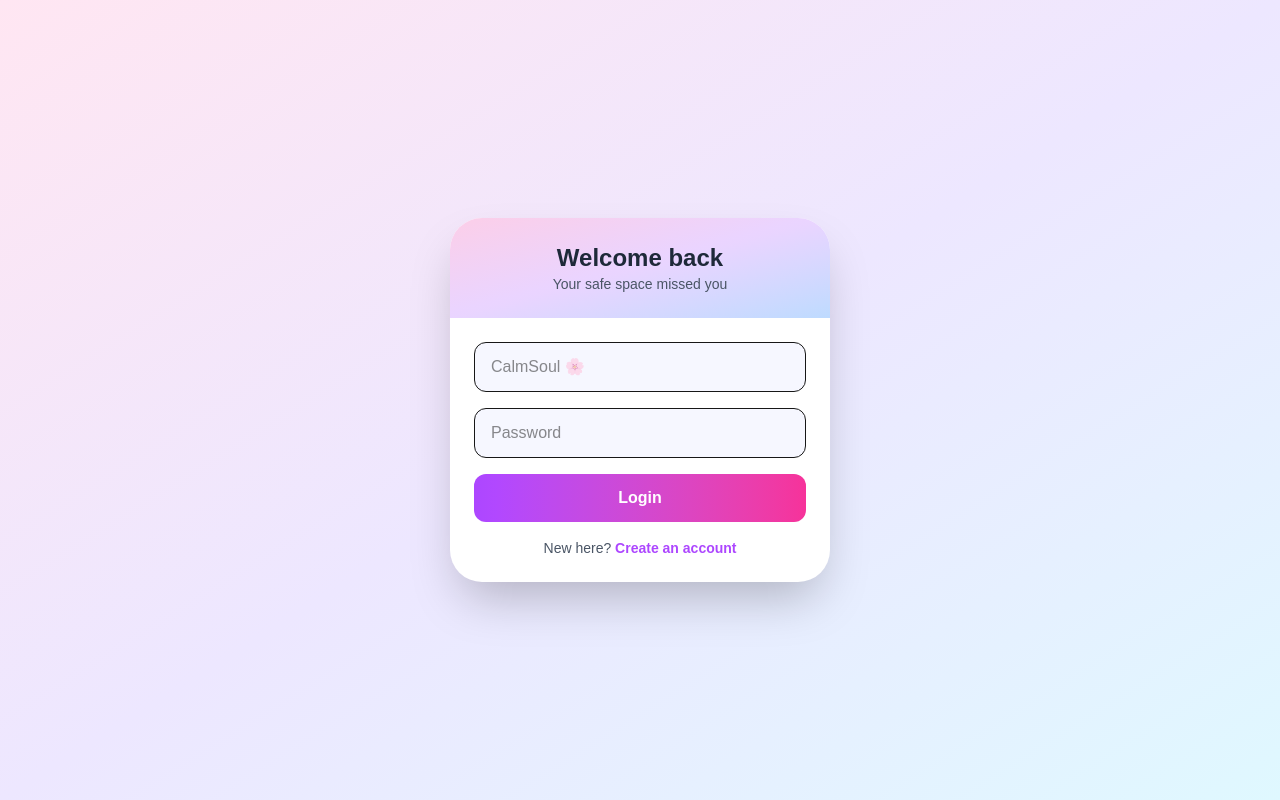
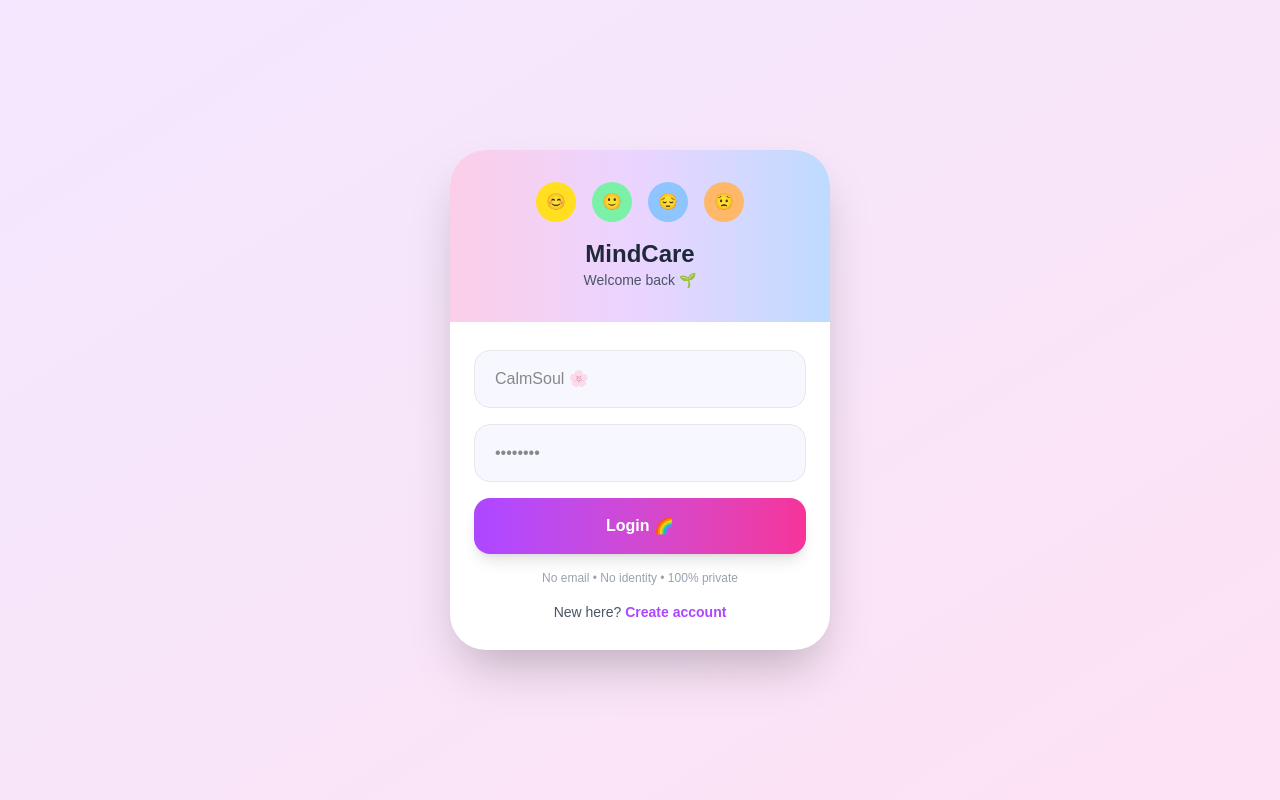
Before and after one commit to pranathirshetty/Techspirit, a Next.js app in the folder frontend/: page /login in a window 1280 px wide. Built offline with nearby package versions, Linux system fonts and the light colour scheme.

Commit message:
MINDCARE

```diff
--- a/frontend/app/login/page.tsx
+++ b/frontend/app/login/page.tsx
@@ -1,20 +1,21 @@
 "use client";
 
 import { useState } from "react";
-import { useRouter } from "next/navigation";
 import Link from "next/link";
 import { signInWithEmailAndPassword } from "firebase/auth";
 import { auth } from "../firebase";
+import { useRouter } from "next/navigation";
 
 export default function LoginPage() {
-  const router = useRouter();
   const [name, setName] = useState("");
   const [password, setPassword] = useState("");
   const [loading, setLoading] = useState(false);
+  const router = useRouter();
 
   const handleLogin = async () => {
     if (!name || !password) {
-      return alert("Fill all fields");
+      alert("Fill all fields 🙄");
+      return;
     }
 
     const cleanName = name.toLowerCase().replace(/\s+/g, "");
@@ -25,7 +26,7 @@ export default function LoginPage() {
       await signInWithEmailAndPassword(auth, fakeEmail, password);
       router.push("/home");
     } catch {
-      alert("Invalid name or password");
+      alert("Invalid name or password 😭");
     } finally {
       setLoading(false);
     }
@@ -33,43 +34,61 @@ export default function LoginPage() {
 
   return (
     <div className="min-h-screen flex items-center justify-center px-4
-      bg-gradient-to-br from-[#FFE6F2] via-[#EDE7FF] to-[#DFF8FF]">
+      bg-gradient-to-br from-[#f3e8ff] to-[#fde2f3]">
 
-      <div className="w-full max-w-[380px] bg-white rounded-[32px] shadow-2xl overflow-hidden">
+      <div className="w-full max-w-[380px] bg-white rounded-[36px] shadow-2xl overflow-hidden">
 
-        <div className="bg-gradient-to-br from-pink-200 via-purple-200 to-blue-200 p-6 text-center">
-          <h1 className="text-2xl font-bold text-gray-800">Welcome back</h1>
-          <p className="text-sm text-gray-600">Your safe space missed you</p>
+        {/* HEADER */}
+        <div className="px-6 py-8 text-center
+          bg-gradient-to-r from-pink-200 via-purple-200 to-blue-200">
+
+          <div className="flex justify-center gap-4 mb-4">
+            <div className="w-10 h-10 rounded-full bg-yellow-300 flex items-center justify-center">😊</div>
+            <div className="w-10 h-10 rounded-full bg-green-300 flex items-center justify-center">🙂</div>
+            <div className="w-10 h-10 rounded-full bg-blue-300 flex items-center justify-center">😔</div>
+            <div className="w-10 h-10 rounded-full bg-orange-300 flex items-center justify-center">😟</div>
+          </div>
+
+          <h1 className="text-2xl font-bold text-gray-800">MindCare</h1>
+          <p className="text-sm text-gray-600">Welcome back 🌱</p>
         </div>
 
-        <div className="p-6 space-y-4">
+        {/* FORM */}
+        <div className="px-6 py-7 space-y-4">
           <input
             placeholder="CalmSoul 🌸"
             value={name}
             onChange={(e) => setName(e.target.value)}
-            className="w-full px-4 py-3 rounded-xl bg-[#f6f7ff] border"
+            className="w-full px-5 py-4 rounded-2xl bg-[#f7f8ff]
+              border border-gray-200 focus:outline-none"
           />
 
           <input
             type="password"
-            placeholder="Password"
+            placeholder="••••••••"
             value={password}
             onChange={(e) => setPassword(e.target.value)}
-            className="w-full px-4 py-3 rounded-xl bg-[#f6f7ff] border"
+            className="w-full px-5 py-4 rounded-2xl bg-[#f7f8ff]
+              border border-gray-200 focus:outline-none"
           />
 
           <button
             onClick={handleLogin}
             disabled={loading}
-            className="w-full py-3 rounded-xl bg-gradient-to-r from-purple-500 to-pink-500 text-white font-semibold"
+            className="w-full py-4 rounded-2xl text-white font-semibold
+              bg-gradient-to-r from-purple-500 to-pink-500 shadow-lg"
           >
-            {loading ? "Logging in…" : "Login"}
+            {loading ? "Logging in..." : "Login 🌈"}
           </button>
+
+          <p className="text-xs text-center text-gray-400">
+            No email • No identity • 100% private
+          </p>
 
           <p className="text-sm text-center text-gray-600">
             New here?{" "}
             <Link href="/signup" className="text-purple-500 font-semibold">
-              Create an account
+              Create account
             </Link>
           </p>
         </div>
--- a/frontend/app/signup/page.tsx
+++ b/frontend/app/signup/page.tsx
@@ -1,25 +1,21 @@
 "use client";
 
 import { useState } from "react";
-import { useRouter } from "next/navigation";
 import Link from "next/link";
 import { createUserWithEmailAndPassword } from "firebase/auth";
 import { auth } from "../firebase";
+import { useRouter } from "next/navigation";
 
 export default function SignupPage() {
-  const router = useRouter();
   const [name, setName] = useState("");
   const [password, setPassword] = useState("");
-  const [confirm, setConfirm] = useState("");
   const [loading, setLoading] = useState(false);
+  const router = useRouter();
 
   const handleSignup = async () => {
-    if (!name || !password || !confirm) {
-      return alert("Fill all fields");
-    }
-
-    if (password !== confirm) {
-      return alert("Passwords don’t match");
+    if (!name || !password) {
+      alert("Fill all fields da 🙄");
+      return;
     }
 
     const cleanName = name.toLowerCase().replace(/\s+/g, "");
@@ -29,8 +25,12 @@ export default function SignupPage() {
       setLoading(true);
       await createUserWithEmailAndPassword(auth, fakeEmail, password);
       router.push("/home");
-    } catch {
-      alert("Name already taken or weak password");
+    } catch (err: any) {
+      if (err.code === "auth/email-already-in-use") {
+        alert("Name already exists. Please login 💀");
+      } else {
+        alert("Password too weak (min 6 characters)");
+      }
     } finally {
       setLoading(false);
     }
@@ -38,58 +38,64 @@ export default function SignupPage() {
 
   return (
     <div className="min-h-screen flex items-center justify-center px-4
-      bg-gradient-to-br from-[#FFE6F2] via-[#EDE7FF] to-[#DFF8FF]">
+      bg-gradient-to-br from-[#f3e8ff] to-[#fde2f3]">
 
-      <div className="w-full max-w-[360px] bg-white rounded-3xl shadow-2xl overflow-hidden">
+      <div className="w-full max-w-[380px] bg-white rounded-[36px] shadow-2xl overflow-hidden">
 
-        {/* Header */}
-        <div className="bg-gradient-to-br from-pink-200 via-purple-200 to-blue-200 px-6 py-5 text-center">
-          <h1 className="text-xl font-semibold text-gray-800">
-            Create your space
-          </h1>
-          <p className="text-xs text-gray-600 mt-1">
-            No judgment. Just feelings.
-          </p>
+        {/* HEADER */}
+        <div className="px-6 py-8 text-center
+          bg-gradient-to-r from-pink-200 via-purple-200 to-blue-200">
+
+          <div className="flex justify-center gap-4 mb-4">
+            <div className="w-10 h-10 rounded-full bg-yellow-300 flex items-center justify-center">😊</div>
+            <div className="w-10 h-10 rounded-full bg-green-300 flex items-center justify-center">🙂</div>
+            <div className="w-10 h-10 rounded-full bg-blue-300 flex items-center justify-center">😔</div>
+            <div className="w-10 h-10 rounded-full bg-orange-300 flex items-center justify-center">😟</div>
+          </div>
+
+          <div className="flex justify-center mb-4">
+            <div className="w-28 h-28 rounded-full bg-white shadow-inner flex items-center justify-center">
+              <img
+                src="https://www.bing.com/th/id/OIP.4h4LZBsuPMzGoebQOjS6gQHaHa"
+                alt="illustration"
+                className="w-20 h-20 object-contain"
+              />
+            </div>
+          </div>
+
+          <h1 className="text-2xl font-bold text-gray-800">Create your space</h1>
+          <p className="text-sm text-gray-600">No judgment. Just feelings.</p>
         </div>
 
-        {/* Form */}
-        <div className="px-6 py-6 space-y-4">
+        {/* FORM */}
+        <div className="px-6 py-7 space-y-4">
           <input
-            placeholder="CalmSoul"
+            placeholder="CalmSoul 🌸"
             value={name}
             onChange={(e) => setName(e.target.value)}
-            className="w-full px-4 py-3 rounded-xl bg-[#f6f7ff] border border-gray-200
-              text-sm focus:outline-none focus:ring-2 focus:ring-purple-300"
+            className="w-full px-5 py-4 rounded-2xl bg-[#f7f8ff]
+              border border-gray-200 focus:outline-none"
           />
 
           <input
             type="password"
-            placeholder="Password"
+            placeholder="••••••••"
             value={password}
             onChange={(e) => setPassword(e.target.value)}
-            className="w-full px-4 py-3 rounded-xl bg-[#f6f7ff] border border-gray-200
-              text-sm focus:outline-none focus:ring-2 focus:ring-purple-300"
-          />
-
-          <input
-            type="password"
-            placeholder="Confirm password"
-            value={confirm}
-            onChange={(e) => setConfirm(e.target.value)}
-            className="w-full px-4 py-3 rounded-xl bg-[#f6f7ff] border border-gray-200
-              text-sm focus:outline-none focus:ring-2 focus:ring-purple-300"
+            className="w-full px-5 py-4 rounded-2xl bg-[#f7f8ff]
+              border border-gray-200 focus:outline-none"
           />
 
           <button
             onClick={handleSignup}
             disabled={loading}
-            className="w-full py-3 rounded-xl bg-gradient-to-r from-pink-500 to-purple-500
-              text-white text-sm font-semibold shadow-lg active:scale-[0.98] transition"
+            className="w-full py-4 rounded-2xl text-white font-semibold
+              bg-gradient-to-r from-pink-500 to-purple-500 shadow-lg"
           >
-            {loading ? "Creating…" : "Create Account"}
+            {loading ? "Creating..." : "Start My Journey 💖"}
           </button>
 
-          <p className="text-[11px] text-center text-gray-400">
+          <p className="text-xs text-center text-gray-400">
             No email • No identity • 100% private
           </p>
 
```
